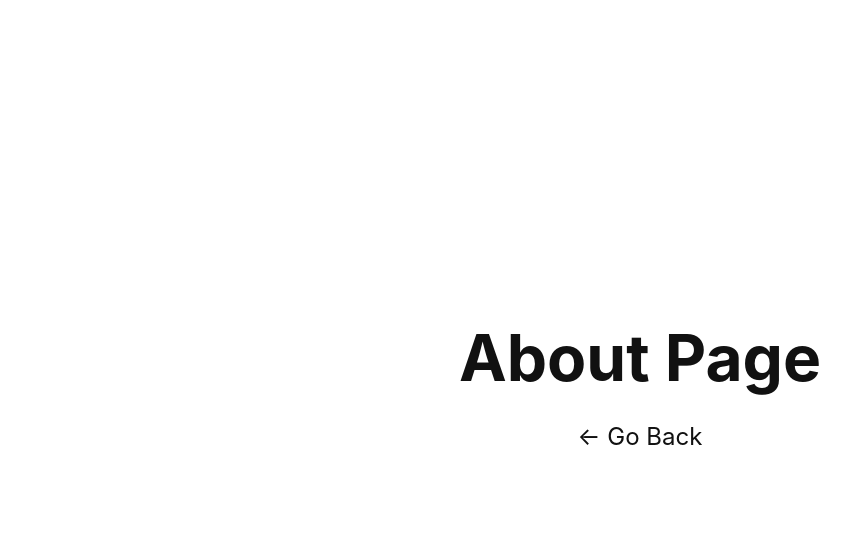
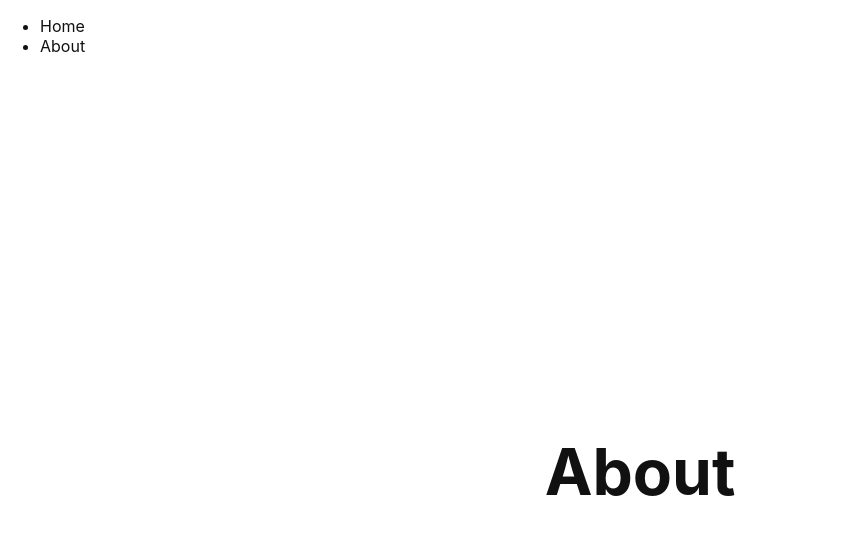
Before and after one commit to Seala11/next-app, a Next.js app: page /about in a window 1280 px wide. Shown: the top 534 px of the page, without its empty margins (0-859 px from the left). Built offline with nearby package versions, Linux system fonts and the light colour scheme.

Commit message:
feat: add navbar

```diff
--- /dev/null
+++ b/Layouts/MainLayout/MainLayout.styled.ts
@@ -0,0 +1,22 @@
+import styled from 'styled-components';
+
+const Container = styled.div`
+  padding: 0 0.5rem;
+  display: flex;
+  flex-flow: column nowrap;
+  justify-content: center;
+  align-items: center;
+  height: 100vh;
+  min-height: 100vh;
+`;
+
+const Main = styled.main`
+  padding: 5rem 0;
+  flex: 1;
+  display: flex;
+  flex-direction: column;
+  justify-content: center;
+  align-items: center;
+`;
+
+export { Container, Main };
--- /dev/null
+++ b/Layouts/MainLayout/MainLayout.tsx
@@ -0,0 +1,20 @@
+import React, { ReactElement } from 'react';
+import Navbar from '../../components/Navbar/Navbar';
+import { Container, Main } from './MainLayout.styled';
+
+type Props = {
+  children: ReactElement;
+};
+
+const MainLayout = ({ children }: Props) => {
+  return (
+    <>
+      <Navbar />
+      <Container>
+        <Main>{children}</Main>
+      </Container>
+    </>
+  );
+};
+
+export default MainLayout;
--- /dev/null
+++ b/components/Navbar/Navbar.tsx
@@ -0,0 +1,17 @@
+import Link from 'next/link';
+import React from 'react';
+
+const Navbar = () => {
+  return (
+    <ul>
+      <li>
+        <Link href="/">Home</Link>
+      </li>
+      <li>
+        <Link href="/about">About</Link>
+      </li>
+    </ul>
+  );
+};
+
+export default Navbar;
--- a/pages/_app.tsx
+++ b/pages/_app.tsx
@@ -1,21 +1,24 @@
-import type { AppProps } from 'next/app'
-import { ThemeProvider, DefaultTheme } from 'styled-components'
-import GlobalStyle from '../components/globalstyles'
+import type { AppProps } from 'next/app';
+import { ThemeProvider, DefaultTheme } from 'styled-components';
+import MainLayout from '../Layouts/MainLayout/MainLayout';
+import GlobalStyle from '../shared/styles/globalstyles';
 
 const theme: DefaultTheme = {
   colors: {
     primary: '#111',
     secondary: '#0070f3',
   },
-}
+};
 
 export default function App({ Component, pageProps }: AppProps) {
   return (
     <>
       <ThemeProvider theme={theme}>
         <GlobalStyle />
-        <Component {...pageProps} />
+        <MainLayout>
+          <Component {...pageProps} />
+        </MainLayout>
       </ThemeProvider>
     </>
-  )
+  );
 }
--- a/pages/about.tsx
+++ b/pages/about.tsx
@@ -1,15 +1,15 @@
-import Link from 'next/link'
-import { Container, Main, Title, Description } from '../components/sharedstyles'
+import Head from 'next/head';
+import { Container, Main, Title } from '../shared/styles/sharedstyles';
 
 export default function About() {
   return (
-    <Container>
-      <Main>
-        <Title>About Page</Title>
-        <Description>
-          <Link href="/">&larr; Go Back</Link>
-        </Description>
-      </Main>
-    </Container>
-  )
+    <>
+      <Head>
+        <title>About</title>
+        <meta name="description" content="Generated by create next app" />
+        <link rel="icon" href="/favicon.ico" />
+      </Head>
+      <Title>About</Title>
+    </>
+  );
 }
--- a/components/sharedstyles.tsx
+++ b/shared/styles/sharedstyles.tsx
@@ -36,19 +36,4 @@ const Title = styled.h1`
   }
 `
 
-const Description = styled.p`
-  text-align: center;
-  line-height: 1.5;
-  font-size: 1.5rem;
-`
-const CodeTag = styled.code`
-  background: #fafafa;
-  border-radius: 5px;
-  margin: 0 0.75rem;
-  padding: 0.75rem;
-  font-size: 1.1rem;
-  font-family: Menlo, Monaco, Lucida Console, Liberation Mono, DejaVu Sans Mono,
-    Bitstream Vera Sans Mono, Courier New, monospace;
-`
-
-export { Container, Main, Title, Description, CodeTag }
+export { Container, Main, Title }
```
Also changed, not shown: pages/index.tsx (+8 -25 lines), shared/styles/cards.tsx (renamed from components/cards.tsx), shared/styles/globalstyles.tsx (renamed from components/globalstyles.tsx).
